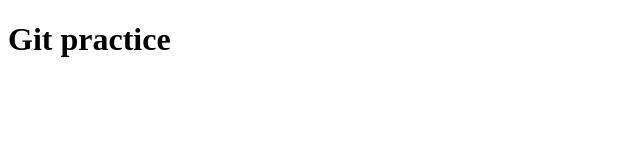
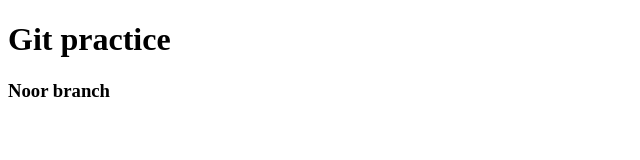
Before and after one commit to Zainabnoor19/git-prac, a plain HTML site: page index.html in a window 1280 px wide. Shown: the whole page, without its empty margins (0-640 px from the left). Drawn offline with Linux system fonts and the light colour scheme.

Commit message:
Noor branch work

```diff
--- a/index.html
+++ b/index.html
@@ -7,5 +7,7 @@
 </head>
 <body>
     <h1>Git practice</h1>
+
+    <h3>Noor branch</h3>
 </body>
 </html>
```
